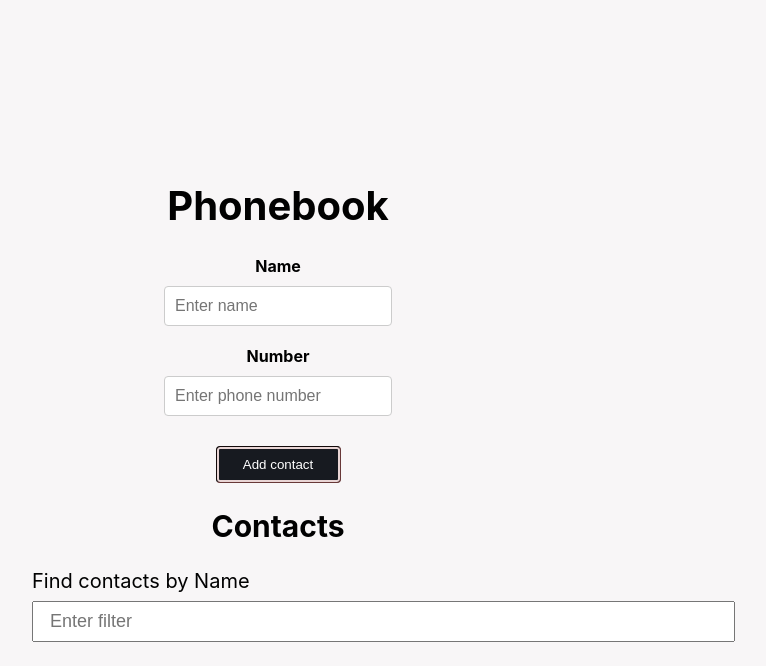
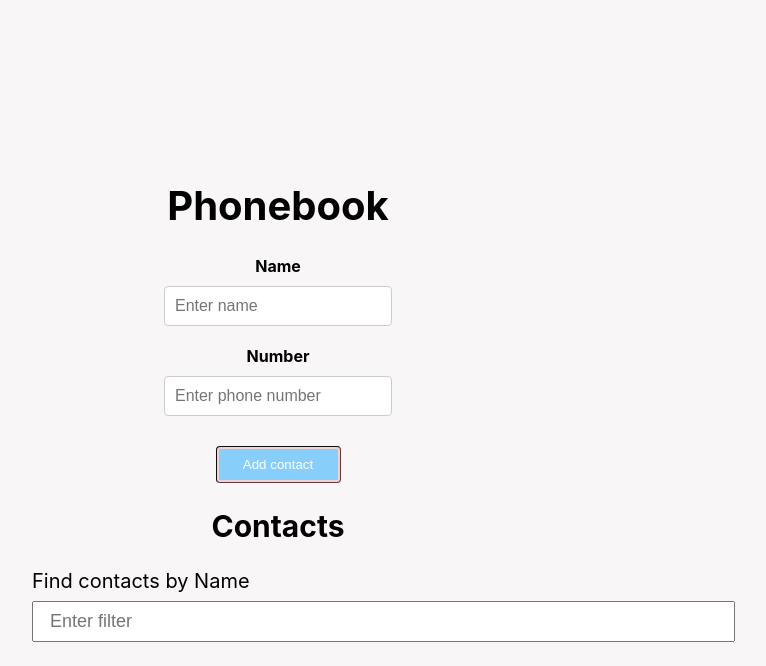
Before and after one commit to Reuelle/goit-react-hw-06-phonebook, a React (Create React App) app: page / in a window 1280 px wide. In both pictures the pointer is over the button "Add contact". Shown: the top 666 px of the page, without its empty margins (362-1128 px from the left). Built offline with nearby package versions, Linux system fonts and the light colour scheme.

Commit message:
Update ContactForm.module.css

```diff
--- a/src/components/ContactForm/ContactForm.module.css
+++ b/src/components/ContactForm/ContactForm.module.css
@@ -36,6 +36,6 @@
 }
 
 .formBtn:hover {
-  background-color: rgba(23, 26, 32, 1);
+  background-color: rgba(135, 206, 250);
   cursor: pointer;
 }
```
